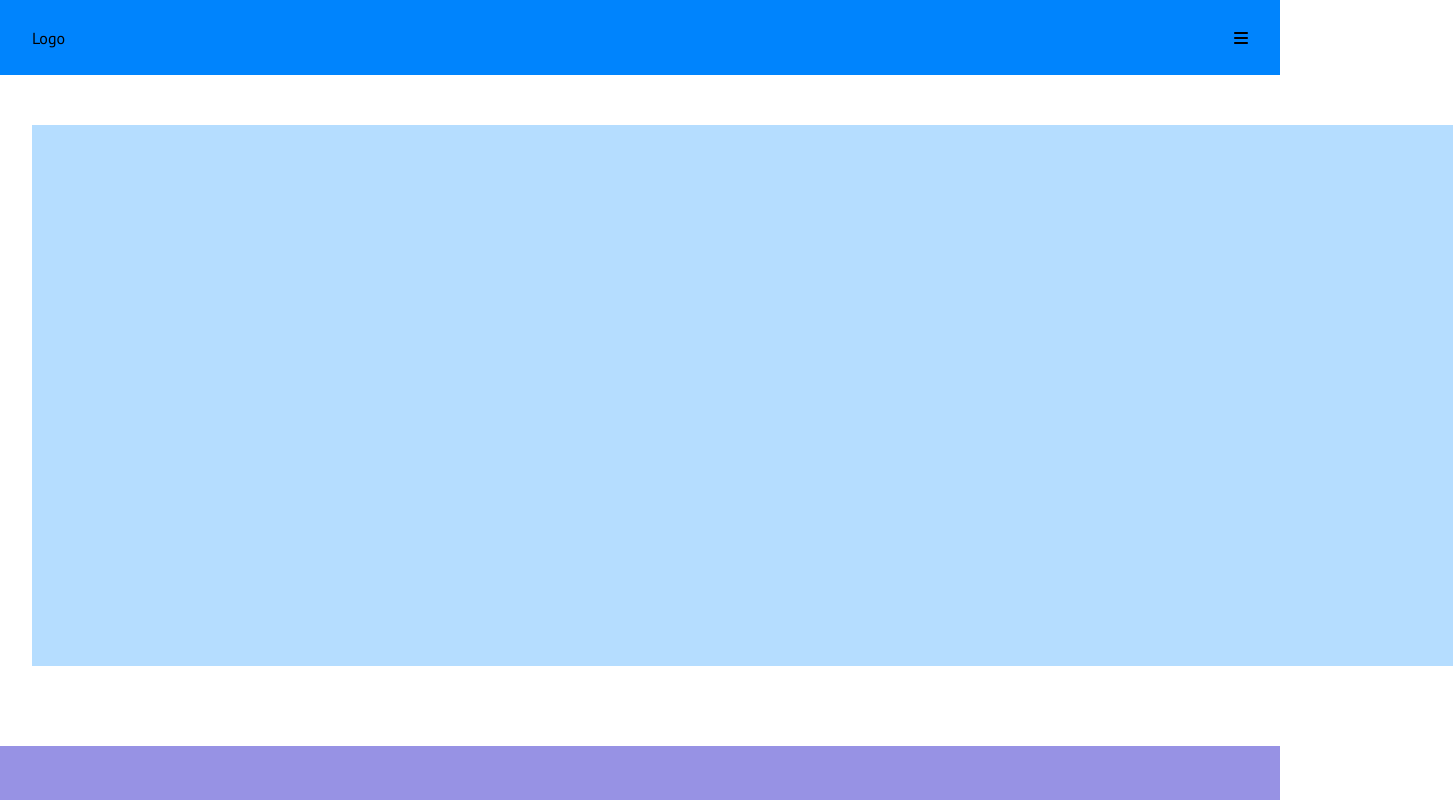
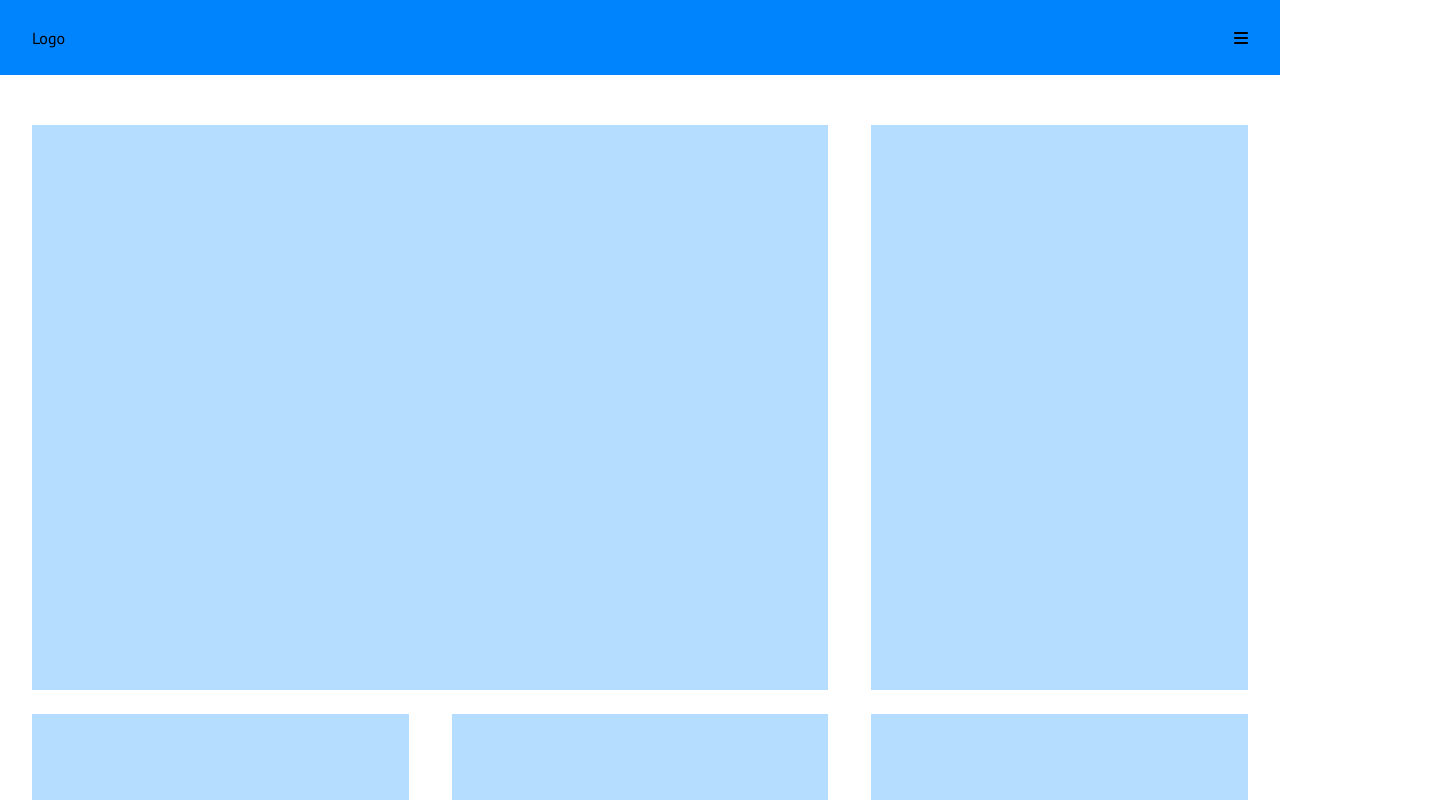
Before and after one commit to davidefois96/htmlcss-responsive-layout, a plain HTML site: page index.html in a window 1280 px wide. Shown: the top 800 px of the page, 1453 px wide, since content can reach past the window. Drawn offline with Linux system fonts and the light colour scheme; files that its build step writes are made by us from their sources.

Commit message:
[add] new media query

```diff
--- a/css/style.css
+++ b/css/style.css
@@ -158,36 +158,29 @@ footer{
 @media screen and (min-width:768px){
 
 
+  .first-section .row,.fourth-section .row,.fifth-section  .container{
+    flex-wrap: wrap;
+    flex-direction: row;
+    justify-content: space-between;
+  }
 
 
+  .first-section .col:first-child{
+    height: 565px;
+    width: 65.5%;
+  }
 
-
-  .first-section .row{
-
-    display: flex;
-    flex-wrap: wrap;
-    width: 100%;
-
-    height: 565px;
-  }
 
 
   .first-section .col{
     height: 565px;
-    width: 233px ;
-
-
-
-
-
+    width: 31%;
   }
 
 
-  .first-section .col:first-child{width: 489px;}
+  .fifth-section .container{display: flex;}
 
-
-
-
+  .fourth-section .col , .fifth-section .row{width: 48%;}
 
 
 }
--- a/index.html
+++ b/index.html
@@ -79,10 +79,12 @@
 
       <div class="container">
 
+        <h3>Text</h3>
+
 
         <div class="row">
 
-          <h3>Text</h3>
+
 
           <div class="col"></div>
           <div class="col"></div>
@@ -104,9 +106,11 @@
 
     <section class="fifth-section">
 
+      <h3>text</h3>
+
       <div class="container">
 
-        <h3>text</h3>
+
 
         <div class="row debug"></div>
 
```
